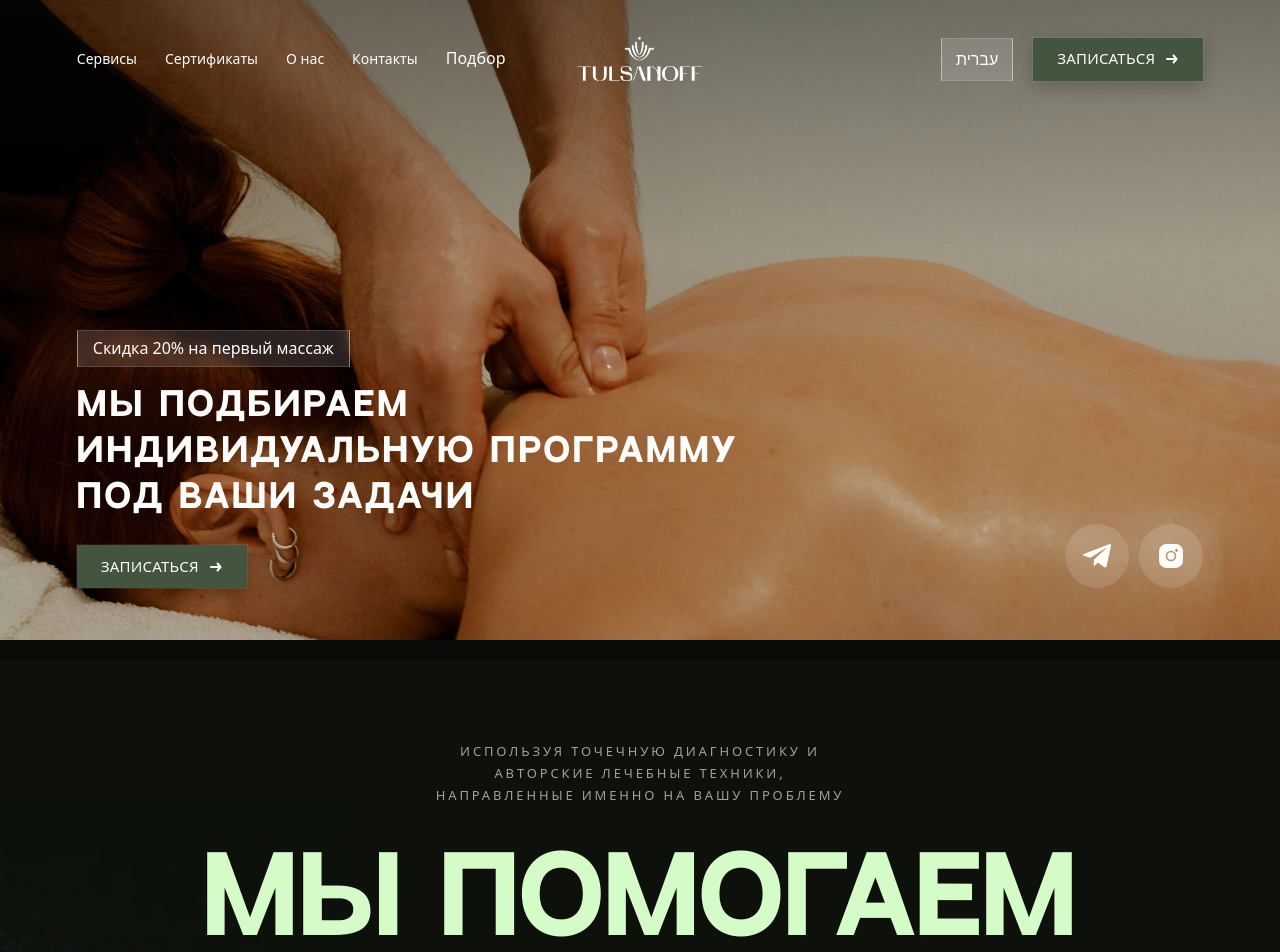
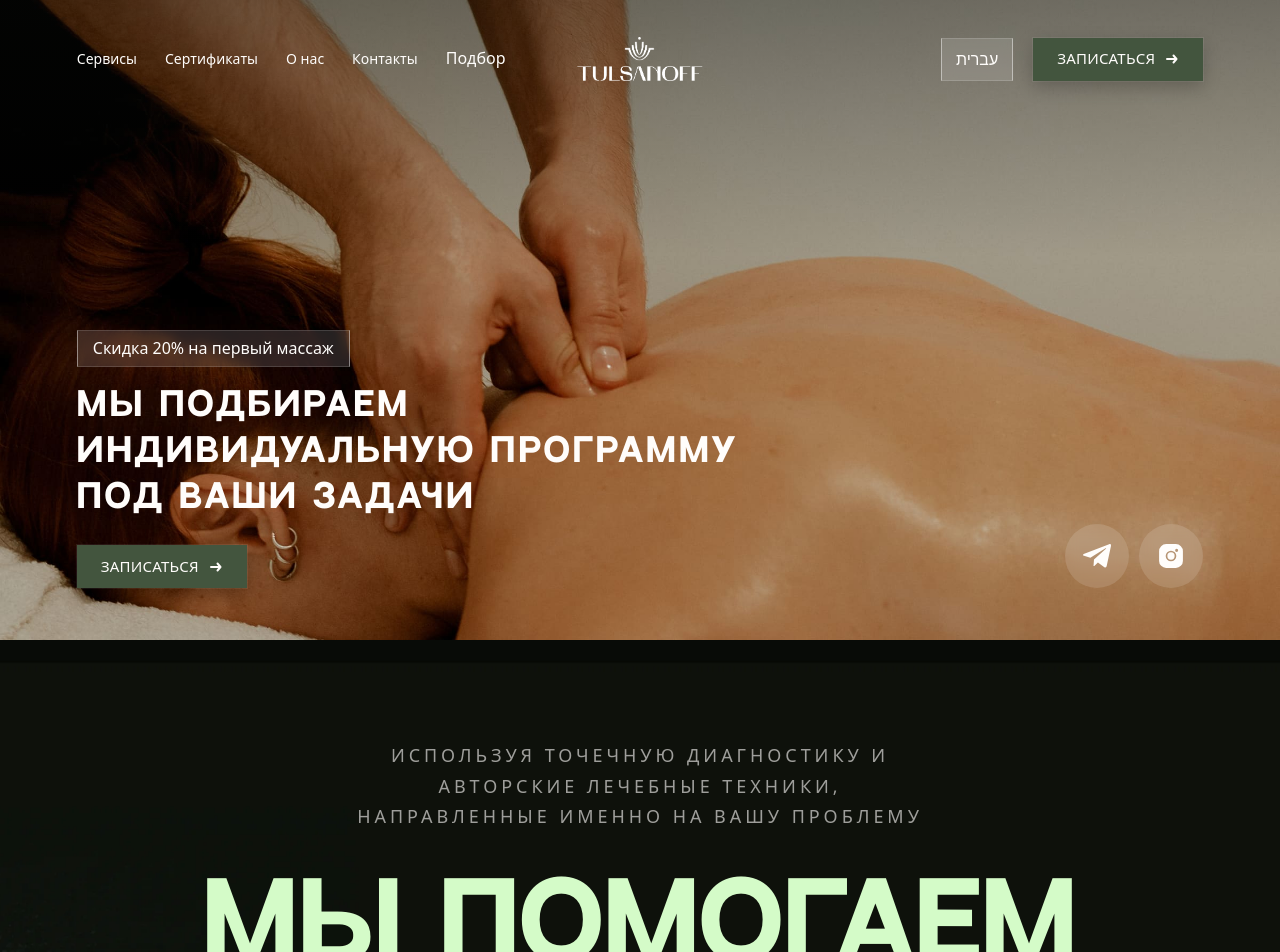
Before and after one commit to LesyaKulikov/tulsanoff, a React (Vite) app: page / in a window 1280 px wide. Shown: the top 952 px of the page. Built offline with nearby package versions, Linux system fonts and the light colour scheme; a web font is replaced by a local one.

Commit message:
style: larger promise mark

```diff
--- a/src/components/Promise/Promise.module.css
+++ b/src/components/Promise/Promise.module.css
@@ -9,7 +9,7 @@
 }
 
 .mark {
-  font-size: clamp(11px, 1.8vw, 13px);
+  font-size: clamp(14px, 2.2vw, 18px);
 
 [lang^="he"] .mark {
   font-size: clamp(18px, 2.6vw, 22px) !important;
```
